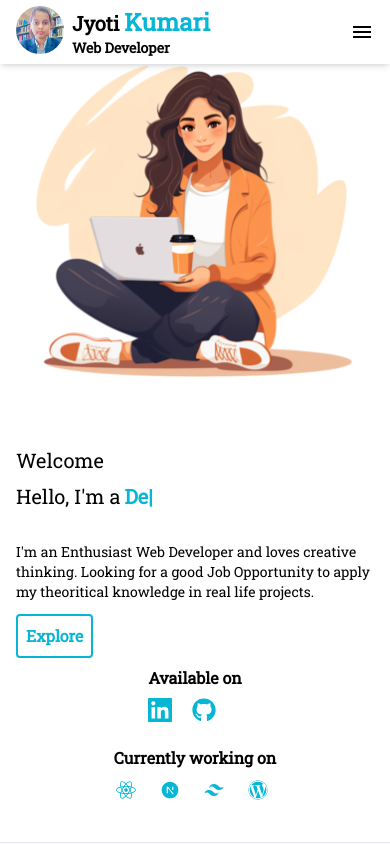
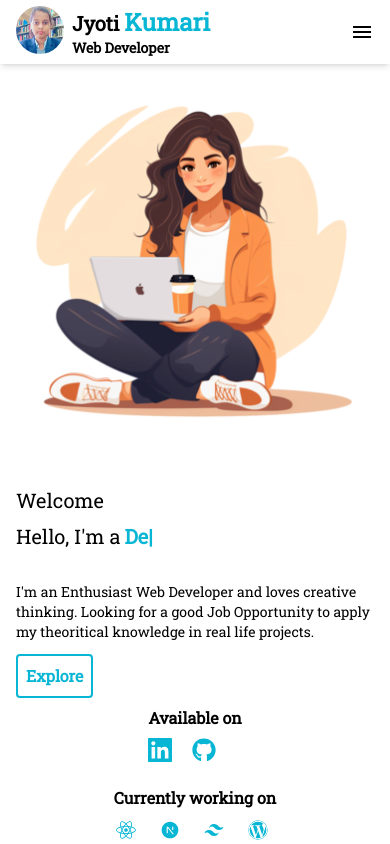
Before and after one commit to Jyotikumari99/jyoti_kumari, a React (Vite) app: page / in a window 390 px wide. Shown: the top 844 px of the page. Built offline with nearby package versions, Linux system fonts and the light colour scheme.

Commit message:
portfolio is almost completed

```diff
--- a/src/components/Home.jsx
+++ b/src/components/Home.jsx
@@ -12,7 +12,7 @@ function Home() {
 
   return (
     <>
-      <div name="Home" className=" max-w-screen-2xl container mx-auto px-4 md:px-20 my-10 md:my-10 bg-white">
+      <div name="Home" className=" max-w-screen-2xl container mx-auto px-4 md:px-20 my-20 md:my-10 bg-white">
         <div className="flex flex-col md:flex-row">
           <div className="md:w-1/2 mt-12 md:mt-24 space-y-2 order-2 md:order-1">{/* //order will check if imgae is left right or up down according to order assigned */}
             <span className="text-xl">Welcome</span>
```
